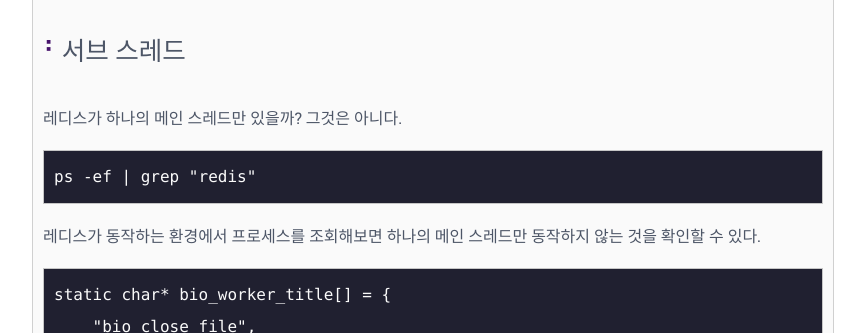
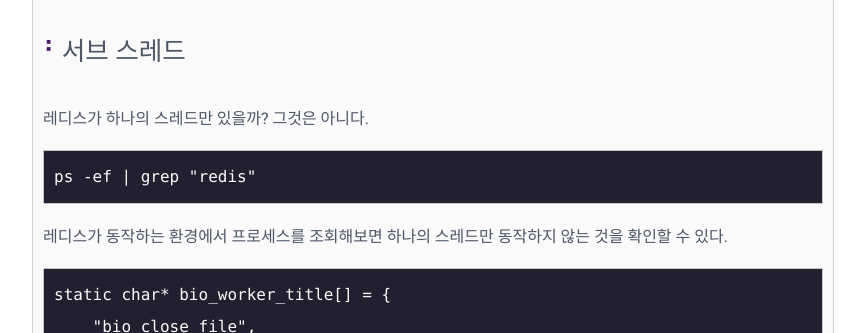
Before and after one commit to dgnppr/dgnppr.github.io, a Jekyll site: the page built from _wiki/essay/01_why_redis_single_threaded.md, in a window 1280 px wide and 900 px high, scrolled down 3562 px. Shown: the part 153-486 px from the top of the window, without its empty margins (207-1072 px from the left). Built offline with Jekyll 4.4.1, drawn with Linux system fonts in a browser that asks for light colours; comment, search, counter and statistics services are not loaded.

Commit message:
Modify why redis single is threaded

````diff
--- a/_wiki/essay/01_why_redis_single_threaded.md
+++ b/_wiki/essay/01_why_redis_single_threaded.md
@@ -107,13 +107,13 @@
 
 ### 서브 스레드
 
-레디스가 하나의 메인 스레드만 있을까? 그것은 아니다.
+레디스가 하나의 스레드만 있을까? 그것은 아니다.
 
 ```Shell
 ps -ef | grep "redis"
 ```
 
-레디스가 동작하는 환경에서 프로세스를 조회해보면 하나의 메인 스레드만 동작하지 않는 것을 확인할 수 있다.
+레디스가 동작하는 환경에서 프로세스를 조회해보면 하나의 스레드만 동작하지 않는 것을 확인할 수 있다.
 
 ```C
 static char* bio_worker_title[] = {
````
